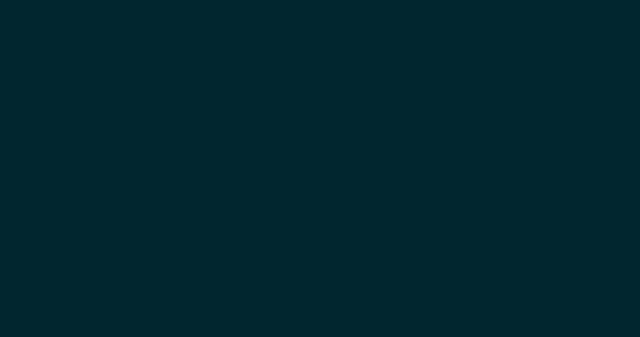
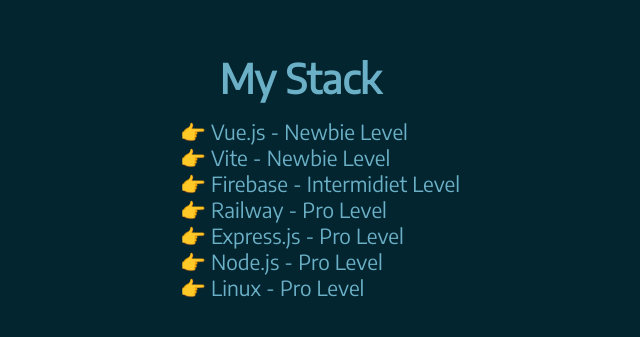
Before and after one commit to SX-9/sx-2nd-website, a Vue app: page / in a window 1280 px wide. Shown: the part 1623-1960 px from the top of the page, without its empty margins (340-980 px from the left). Before the commit the page ends 1456 px from the top, so only its background shows below. Built offline with nearby package versions, Linux system fonts and the light colour scheme.

Commit message:
tech stack

```diff
--- a/src/App.vue
+++ b/src/App.vue
@@ -2,11 +2,13 @@
 import AboutMe from "./components/AboutMe.vue";
 import TopBar from "./components/TopBar.vue";
 import Background from "./components/Background.vue";
+import MyStack from './components/MyStack.vue';
 export default {
   components: {
     TopBar,
     AboutMe,
     Background,
+    MyStack,
   },
 };
 
@@ -33,6 +35,7 @@
     </div>
   </div>
   <AboutMe />
+  <MyStack />
 </template>
 
 <style>
--- a/src/components/AboutMe.vue
+++ b/src/components/AboutMe.vue
@@ -10,8 +10,8 @@
 </script>
 
 <template>
-  <div class="center">
-    <div id="about" class="container">
+  <div id="about" class="center">
+    <div class="container">
       <h1>About Me</h1>
       <p class="desktop" v-if="screenWidth > 600">{{ description }}</p>
       <p v-else>{{ description }}</p>
--- /dev/null
+++ b/src/components/MyStack.vue
@@ -0,0 +1,65 @@
+<script>
+export default {
+  data() {
+    return {
+      screenWidth: window.innerWidth,
+      techs: [
+        {
+          tech: 'Vue.js',
+          ex: 'Newbie',
+        },
+        {
+          tech: 'Vite',
+          ex: 'Newbie',
+        },
+        {
+          tech: 'Firebase',
+          ex: 'Intermidiet',
+        },
+        {
+          tech: 'Railway',
+          ex: 'Pro',
+        },
+        {
+          tech: 'Express.js',
+          ex: 'Pro',
+        },
+        {
+          tech: 'Node.js',
+          ex: 'Pro',
+        },
+        {
+          tech: 'Linux',
+          ex: 'Pro',
+        },
+      ],
+    }
+  }
+}
+</script>
+
+<template>
+  <div id="stack" class="center">
+    <div class="container">
+      <h1>My Stack</h1>
+      <ul class="desktop" v-if="screenWidth > 600">
+        <li v-for="(obj) in techs">
+          {{ obj.tech }} - {{ obj.ex }} Level
+        </li>
+      </ul>
+      <ul v-else>
+        <li v-for="(obj) in techs">
+          {{ obj.tech }} - {{ obj.ex }} Level
+        </li>
+      </ul>
+    </div>
+  </div>
+</template>
+
+<style scoped>
+h1 { text-align: center; }
+
+ul { list-style: none; }
+li:before { content: '👉 '; }
+ul.desktop li { font-size: 1.3rem; }
+</style>
```
